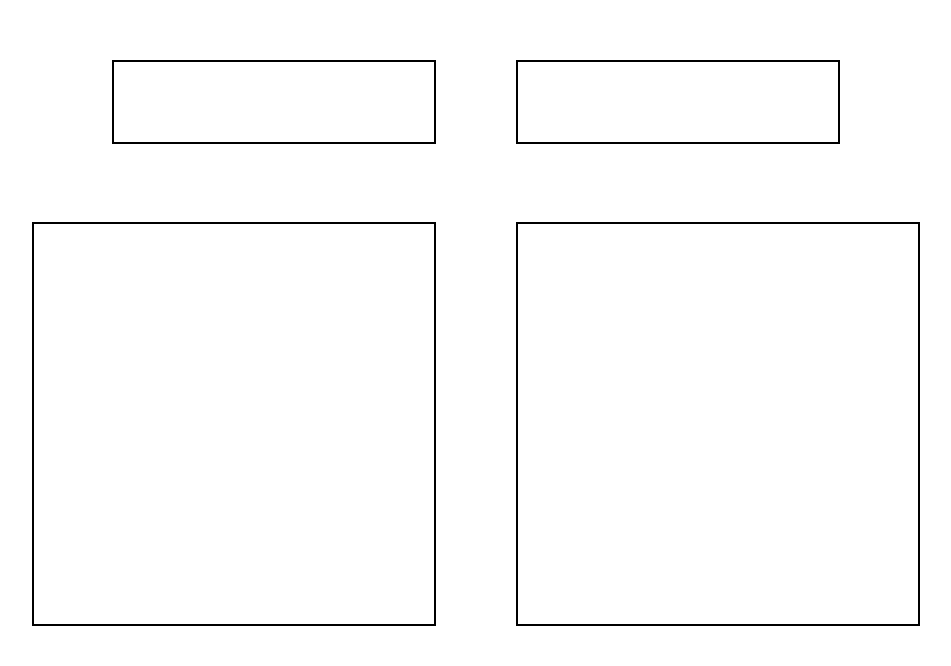
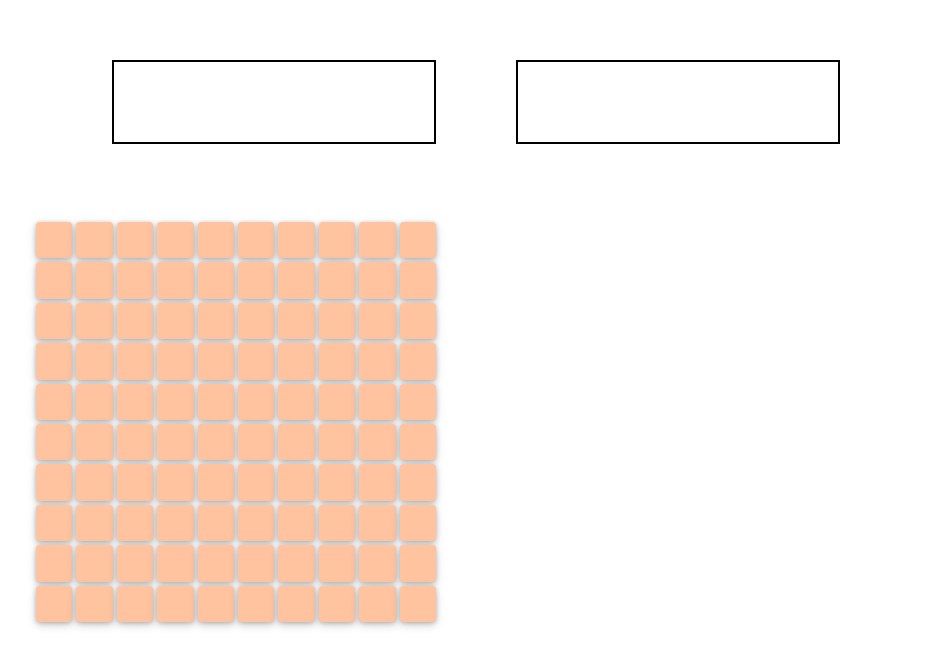
Before and after one commit to uniArchitect/battleship, a website built with webpack: page dist/index.html in a window 1280 px wide. Shown: the part 138-804 px from the top of the page, without its empty margins (164-1115 px from the left). Built offline with Linux system fonts and the light colour scheme.

Commit message:
Edit styles.css to create grid template for player-board. createBoard function adjusts player-board grid template.

```diff
--- a/src/styles.css
+++ b/src/styles.css
@@ -4,6 +4,32 @@ html {
   /* background-color: #222629;
   font-family: "Montserrat", sans-serif;
   color: #f8fafc; */
+}
+
+:root {
+    --grid-cols: 1;
+    --grid-rows: 1;
+  }
+
+.player-board {
+    display: grid;
+    grid-template-rows: repeat(var(--grid-rows), 1fr);
+    grid-template-columns: repeat(var(--grid-cols), 1fr);
+    gap: .25em;
+    height: 25em;
+    width: 25em;
+    border: black;
+    /* box-shadow: 5px 5px lightgray; */
+}
+
+.player-square {
+    display: flex;
+    justify-content: center;
+    align-items: center;
+    /* border: 1px solid white; */
+    border-radius: 0.25em;
+    background: #ffc3a0;
+    box-shadow: 0 1px 4px 0 rgb(0 0 0 / 20%), 0 3px 10px 0 rgb(0 0 0 / 19%);
 }
 
 .container {
@@ -51,6 +77,6 @@ html {
   gap: 0.5em;
   height: 25em;
   width: 25em;
-  border: 0.15em solid black;
+  /* border: 0.15em solid black; */
   /* box-shadow: 5px 5px lightgrey; */
 }
```
Also changed, not shown: dist/main.js.
